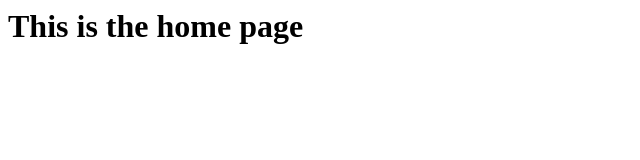
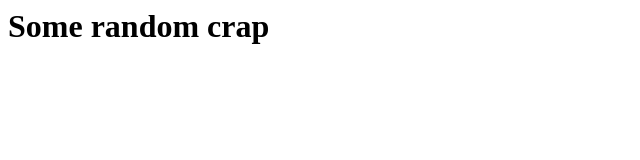
Before and after one commit to pdwyer/test, a plain HTML site: page index.html in a window 1280 px wide. Shown: the whole page, without its empty margins (0-640 px from the left). Drawn offline with Linux system fonts and the light colour scheme.

Commit message:
Update index.html

```diff
--- a/index.html
+++ b/index.html
@@ -3,6 +3,6 @@
     <title>HTML Home Page</title>
   </head>
   <body>
-    <h1>This is the home page</h1>
+    <h1>Some random crap</h1>
   </body>
 </html>
```
